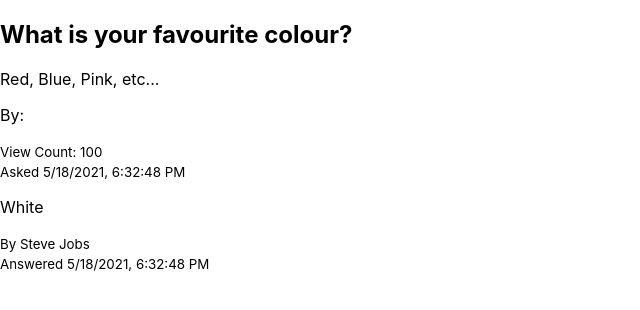
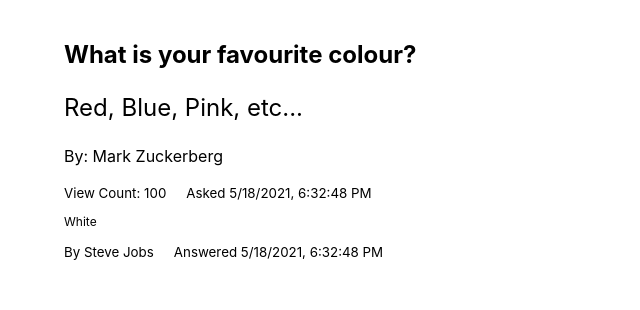
Before and after one commit to CodeCoreYVR/awesome_answers_react_mar_2021, a React (Create React App) app: page / in a window 1280 px wide. Shown: the top 310 px of the page, without its empty margins (0-640 px from the left). Built offline with nearby package versions, Linux system fonts and the light colour scheme.

Commit message:
Add styling demo

```diff
--- a/src/App.js
+++ b/src/App.js
@@ -7,9 +7,12 @@ import QuestionShowPage from './components/QuestionShowPage'
 // We create a component that acts as the root element of all our
 // other components. This is the component that will be rendered
 // using ReactDOM.
+
+// "className" is used to add classes to elements. We can't use
+// "class" because it's a reserved word in JS to create classes.
 function App() {
   return (
-    <div>
+    <div className="container">
       <QuestionShowPage />
     </div>
   )
--- a/src/components/AnswerDetails.js
+++ b/src/components/AnswerDetails.js
@@ -3,13 +3,19 @@ import React from 'react'
 function AnswerDetails({ body, author, created_at }) {
   return (
     <div>
-      <p>
+      <p
+        style={{
+          fontStyle: 'Roboto',
+          fontSize: '12px'
+        }}
+      >
         {body}
       </p>
       <div>
         <small>By {author.full_name}</small>
-        <br />
-        <small>Answered {created_at}</small>
+        <small style={{ marginLeft: '20px' }}>
+          Answered {created_at}
+        </small>
       </div>
     </div>
   )
--- a/src/components/QuestionDetails.js
+++ b/src/components/QuestionDetails.js
@@ -11,12 +11,18 @@ function QuestionDetails({ title, body, author, view_count, created_at }) {
   return (
     <div>
       <h2>{title}</h2>
-      <p>{body}</p>
-      <p>By: {author.full_author}</p>
+      <p
+        style={{
+          fontStyle: 'Roboto',
+          fontSize: '24px'
+        }}
+      >{body}</p>
+      <p>By: {author.full_name}</p>
       <div>
         <small>View Count: {view_count}</small>
-        <br />
-        <small>Asked {created_at}</small>
+        <small style={{ marginLeft: '20px' }}>
+          Asked {created_at}
+        </small>
       </div>
     </div>
   )
--- a/src/index.css
+++ b/src/index.css
@@ -11,3 +11,7 @@ code {
   font-family: source-code-pro, Menlo, Monaco, Consolas, 'Courier New',
     monospace;
 }
+
+div.container {
+  margin: 5vh 5vw;
+}
```
